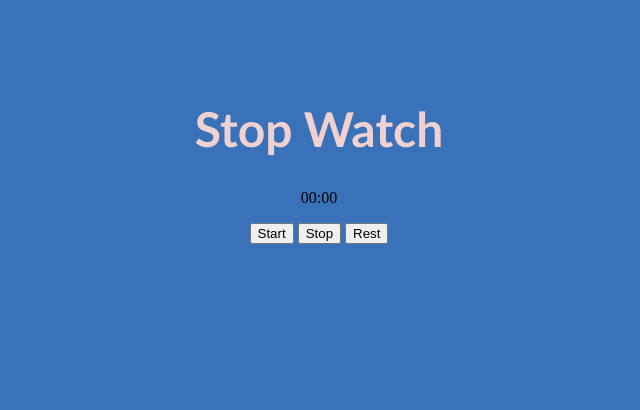
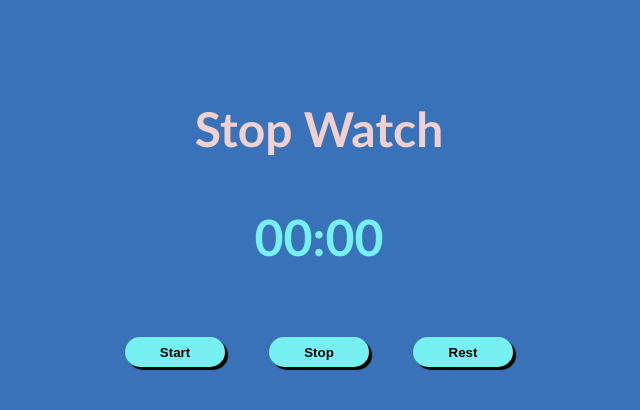
Before and after one commit to Petkov-Petko/Stop-Watch, a plain HTML site: page index.html in a window 1280 px wide. Shown: the whole page, without its empty margins (321-961 px from the left). Drawn offline with Linux system fonts and the light colour scheme.

Commit message:
added some style to the buttons and timer

```diff
--- a/style.css
+++ b/style.css
@@ -21,3 +21,23 @@ h1{
     color: #f1d0d0;
     font-size: 3em;
 }
+
+#timer{
+  font-size: 50px;
+  font-family: 'Trebuchet MS', 'Lucida Sans Unicode', 'Lucida Grande', 'Lucida Sans', Arial, sans-serif;
+  color: #76f0f0;
+  font-weight: bold;
+}
+
+.btn{
+  width: 100px;
+  height: 30px;
+  margin: 20px;
+  border-radius: 15px;
+  background-color: #76f0f0;
+  border: none;
+  color: rgb(0, 0, 0);
+  font-weight: bold;
+  box-shadow: 3px 3px 1px black;
+  cursor: pointer;
+}
```
